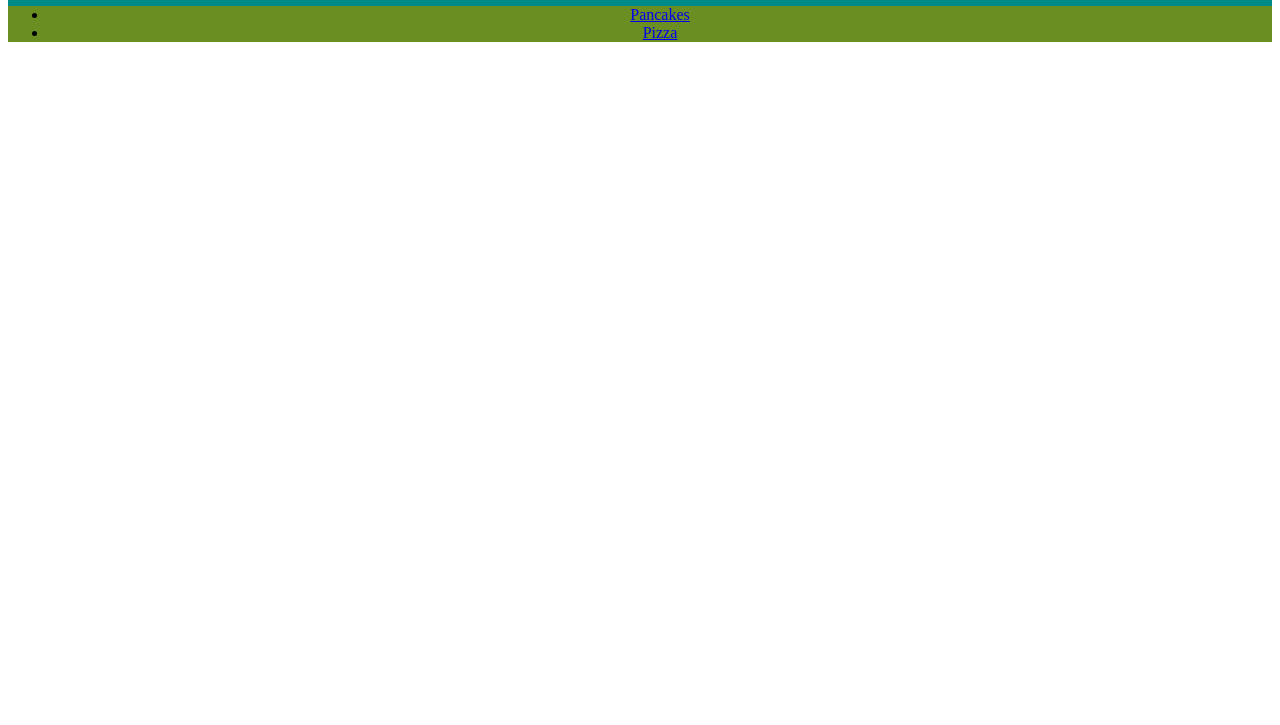
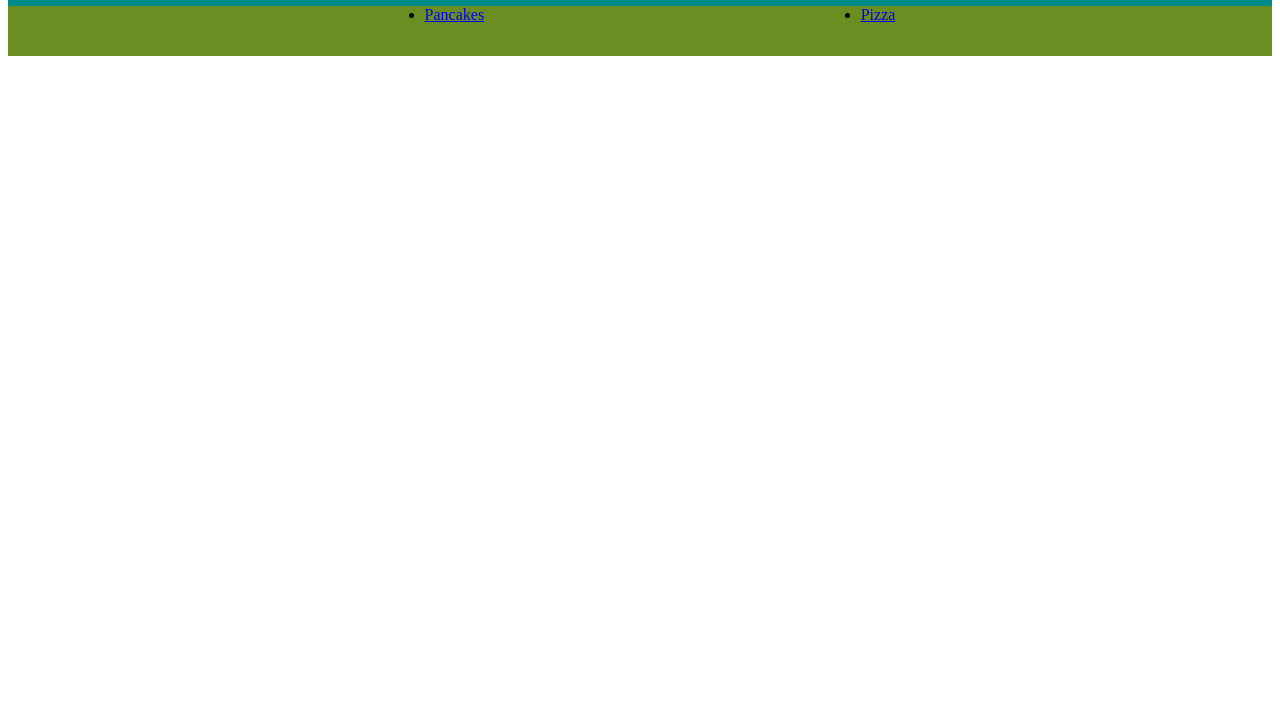
Before and after one commit to jaredlast/odin-recipes, a plain HTML site: page index.html in a window 1280 px wide. Shown: the part 75-800 px from the top of the page. Drawn offline with Linux system fonts and the light colour scheme.

Commit message:
Added flex to css

```diff
--- a/style.css
+++ b/style.css
@@ -12,10 +12,19 @@ h1 {
     font-family: 'Lucida Sans', sans-serif;
     color: blueviolet;
 }
-.title-heading,
-.recipe-list {
+.title-heading {
     text-align: center;
 }
 .recipe-list {
     background-color: olivedrab;
+    display: flex;
+    justify-content: space-evenly;
+    width: auto;
+    height: 50px;
 }
+.li {
+    flex: 2 1 auto;
+    width: 200px;
+
+
+}
```
